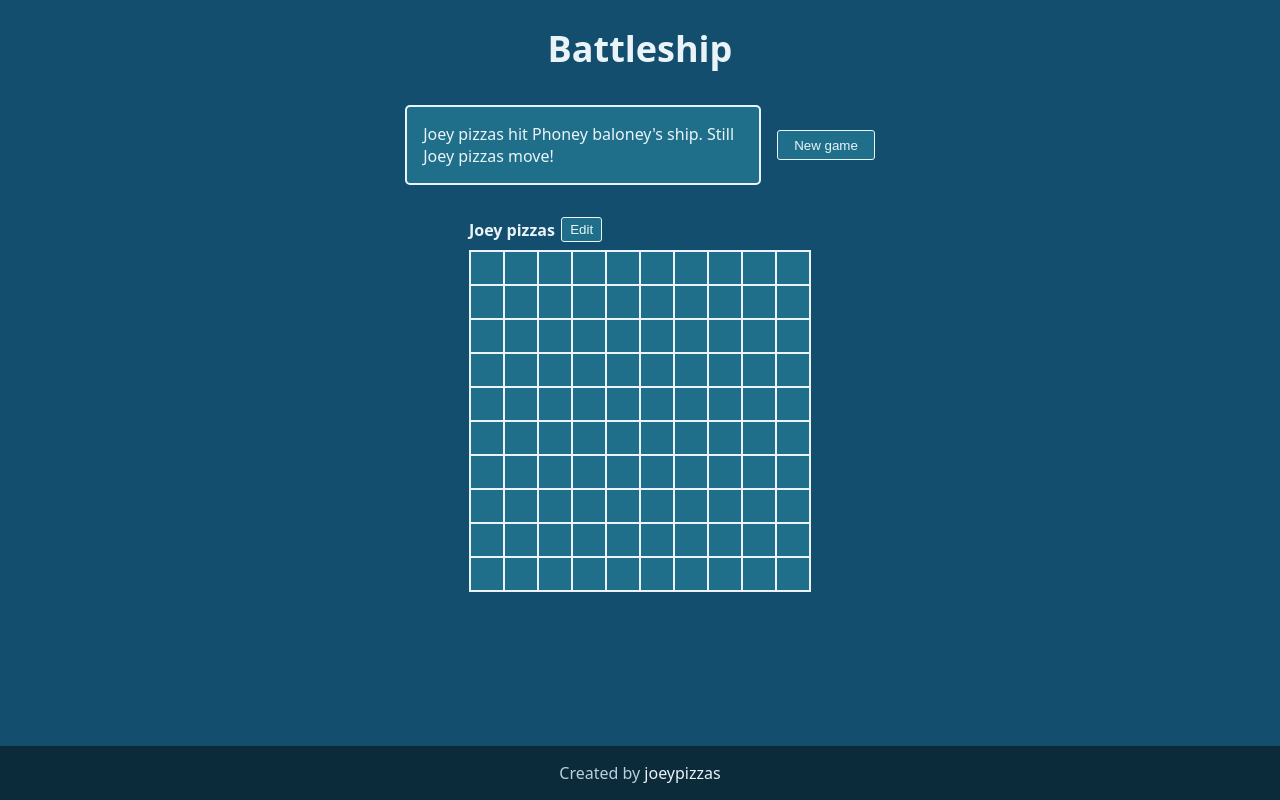
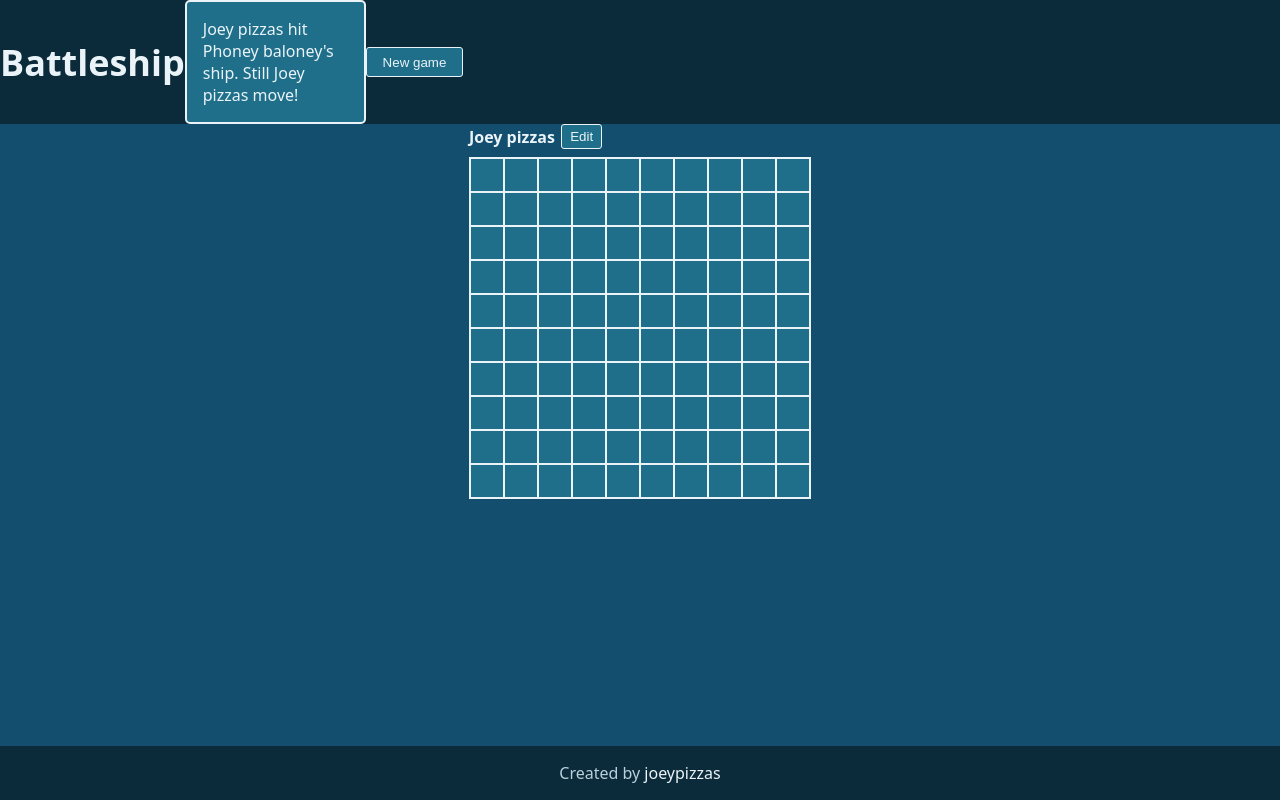
Before and after one commit to joeypizzas/battleship, a website built with webpack: page src/template.html in a window 1280 px wide. Built offline with nearby package versions, Linux system fonts and the light colour scheme.

Commit message:
Started moving message area + new game button to header:

```diff
--- a/src/style.css
+++ b/src/style.css
@@ -44,19 +44,18 @@ body {
 #main-container {
   display: flex;
   flex-direction: column;
-  width: 100%;
   height: 100%;
 }
 
 #header {
+  background-color: var(--bg-water-deep);
   display: flex;
-  justify-content: center;
   align-items: center;
-  padding: 1.5rem;
-  padding-bottom: 2rem;
+}
+
+#game-title {
   font-size: 2.25rem;
   font-weight: 700;
-  background-color: var(--bg-water-mid);
   color: var(--text-primary);
 }
 
@@ -71,10 +70,7 @@ body {
 
 #message-and-new {
   display: flex;
-  justify-content: center;
   align-items: center;
-  width: 100%;
-  gap: 1rem;
 }
 
 #message-area {
--- a/src/template.html
+++ b/src/template.html
@@ -7,14 +7,16 @@
   </head>
   <body>
     <div id="main-container">
-      <div id="header">Battleship</div>
-      <div id="game-area">
+      <div id="header">
+        <div id="game-title">Battleship</div>
         <div id="message-and-new">
           <div id="message-area">
             Joey pizzas hit Phoney baloney's ship. Still Joey pizzas move!
           </div>
           <button id="new-game">New game</button>
         </div>
+      </div>
+      <div id="game-area">
         <div id="gameboards-and-hangars">
           <div class="gameboard-area" id="human">
             <div class="name-and-edit">
```
